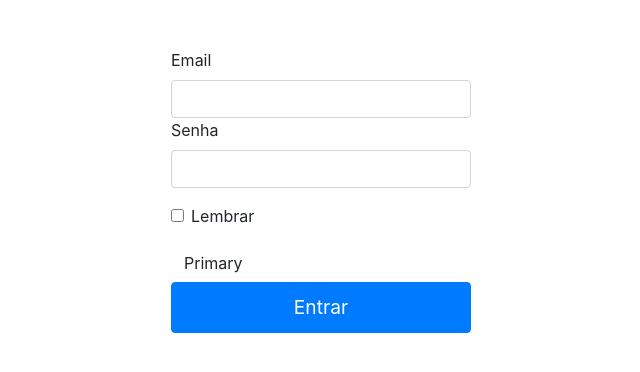
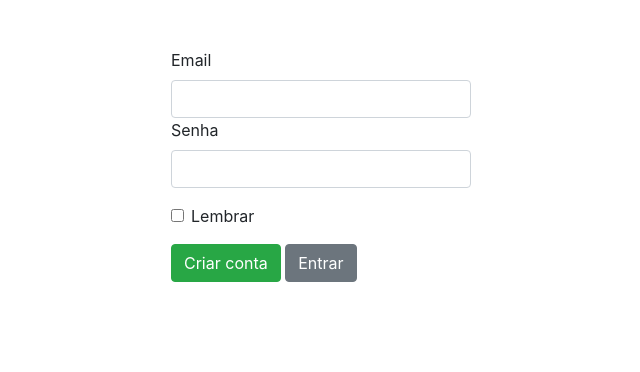
Before and after one commit to whzinn/saldata, a Flask app: page / in a window 1280 px wide. Shown: the top 372 px of the page, without its empty margins (319-959 px from the left). Run offline with Flask 2, Linux system fonts and the light colour scheme; some libraries are stand-ins or nearby versions.

Commit message:
Update acesso.html

```diff
--- a/templates/acesso.html
+++ b/templates/acesso.html
@@ -43,8 +43,9 @@
         <input type="checkbox" class="form-check-input" id="exampleCheck1">
         <label class="form-check-label" for="exampleCheck1">Lembrar</label>
       </div>
-        <button type="button" class="btn btn-sucess">Primary</button>
-      <button type="submit" class="btn btn-primary">Entrar</button>
+        <button type="button" class="btn btn-success">Criar conta</button>
+        <button type="submit" class="btn btn-secondary">Entrar</button>
+
     </form>
   </div>
 </body>
```
